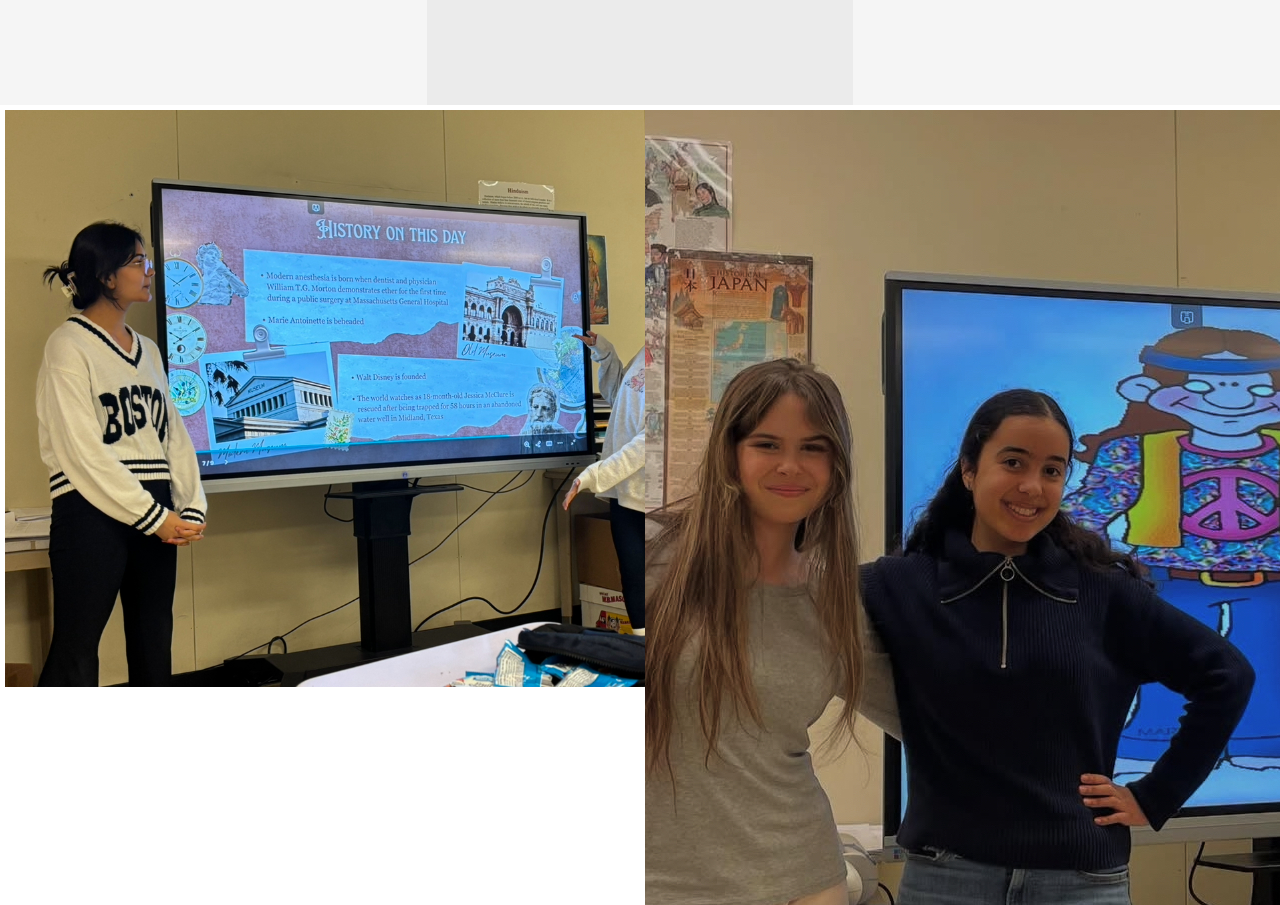
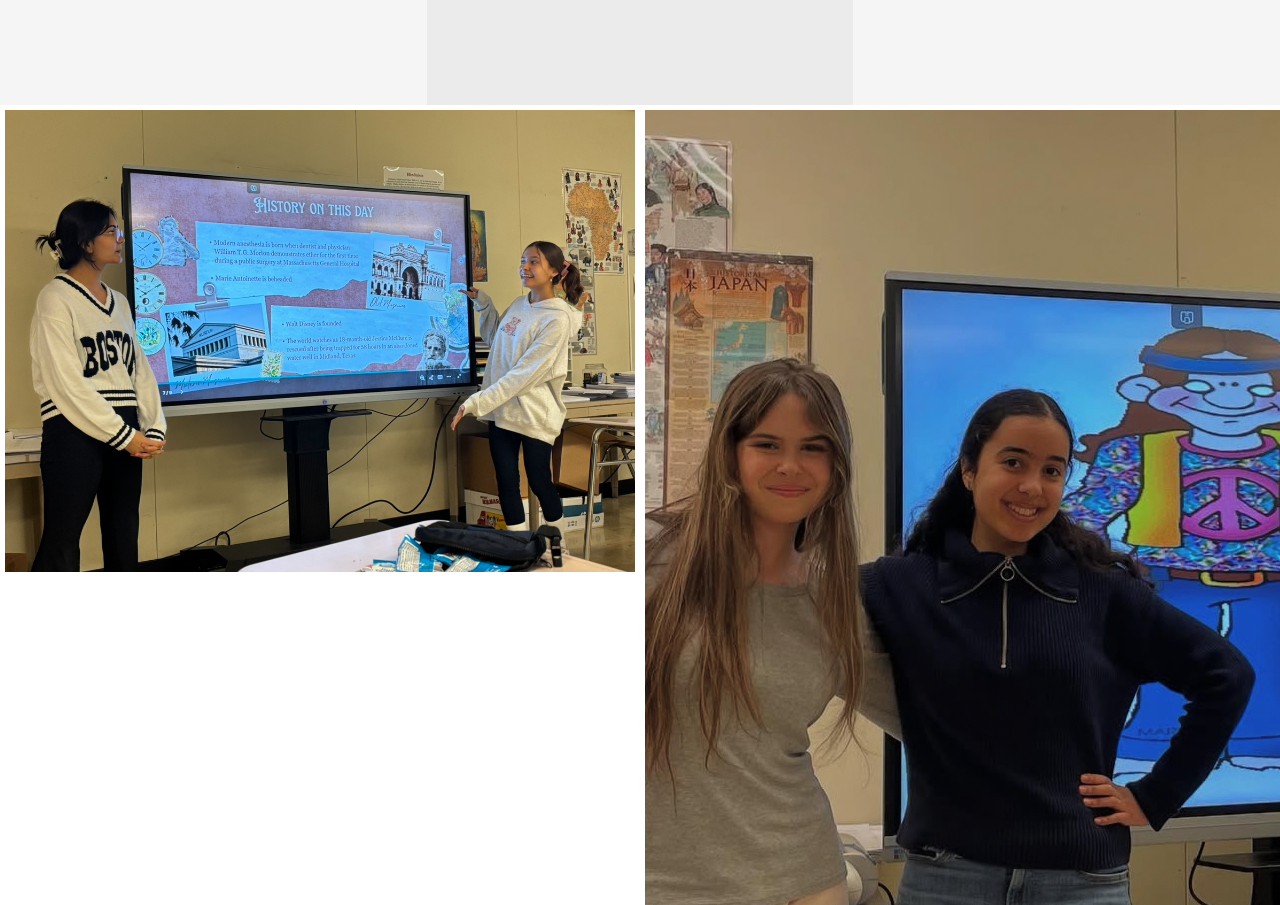
Before and after one commit to myLittleTulip/History-Society, a plain HTML site: page index.html in a window 1280 px wide. Shown: the part 812-1717 px from the top of the page. Drawn offline with Linux system fonts and the light colour scheme.

Commit message:
index.html

```diff
--- a/index.html
+++ b/index.html
@@ -213,7 +213,7 @@
 	<div class="row">
 
   <div class="imageColumn">
-    	<img src="actual pres.jpg" alt="presentation photo 1" style="width:125%">
+    	<img src="actual pres.jpg" alt="presentation photo 1" style="width:100%">
   	</div>
   <div class="imageColumn">
     	<img src="daniela pres.jpg" alt="presentation photo 2" style="width:100%>
```
